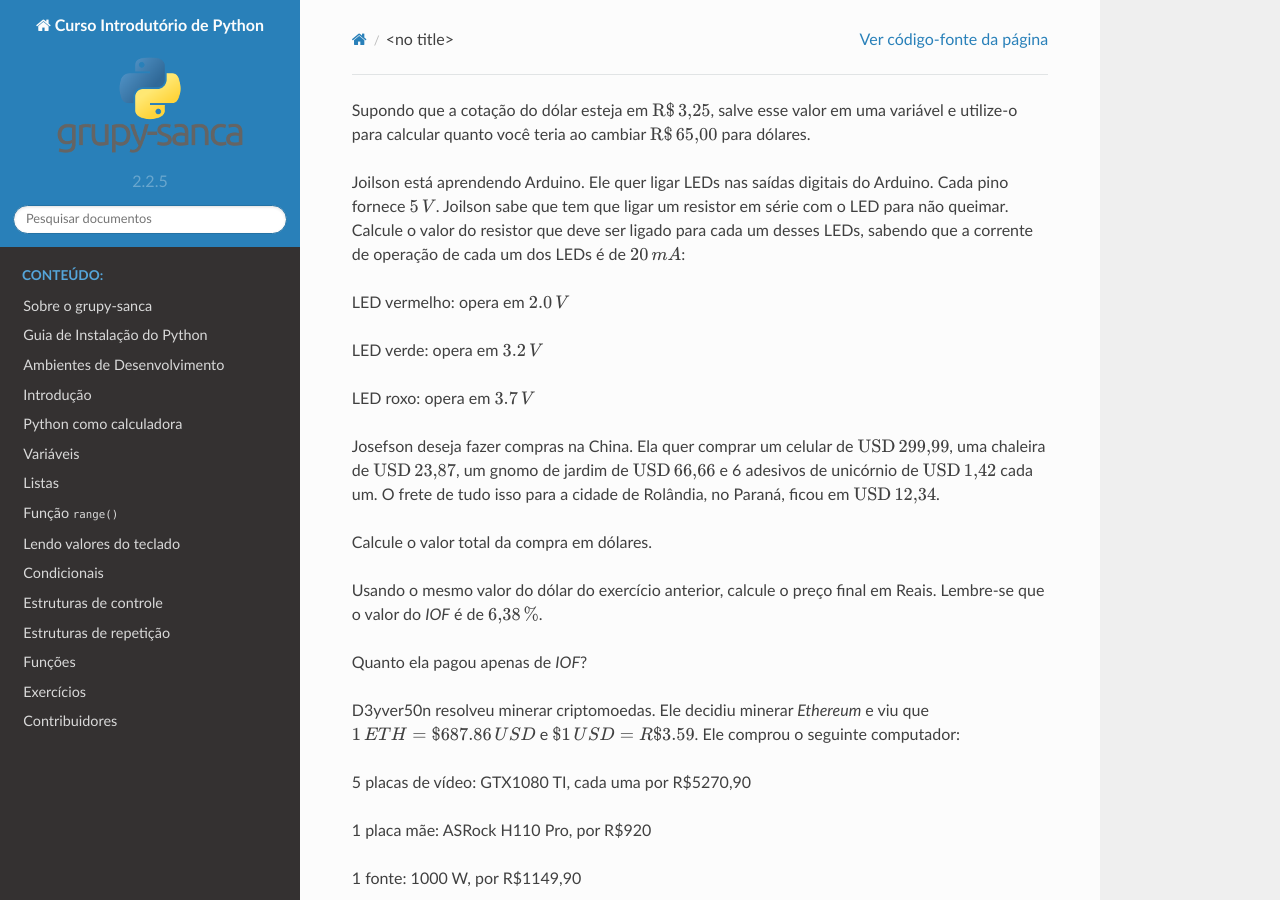
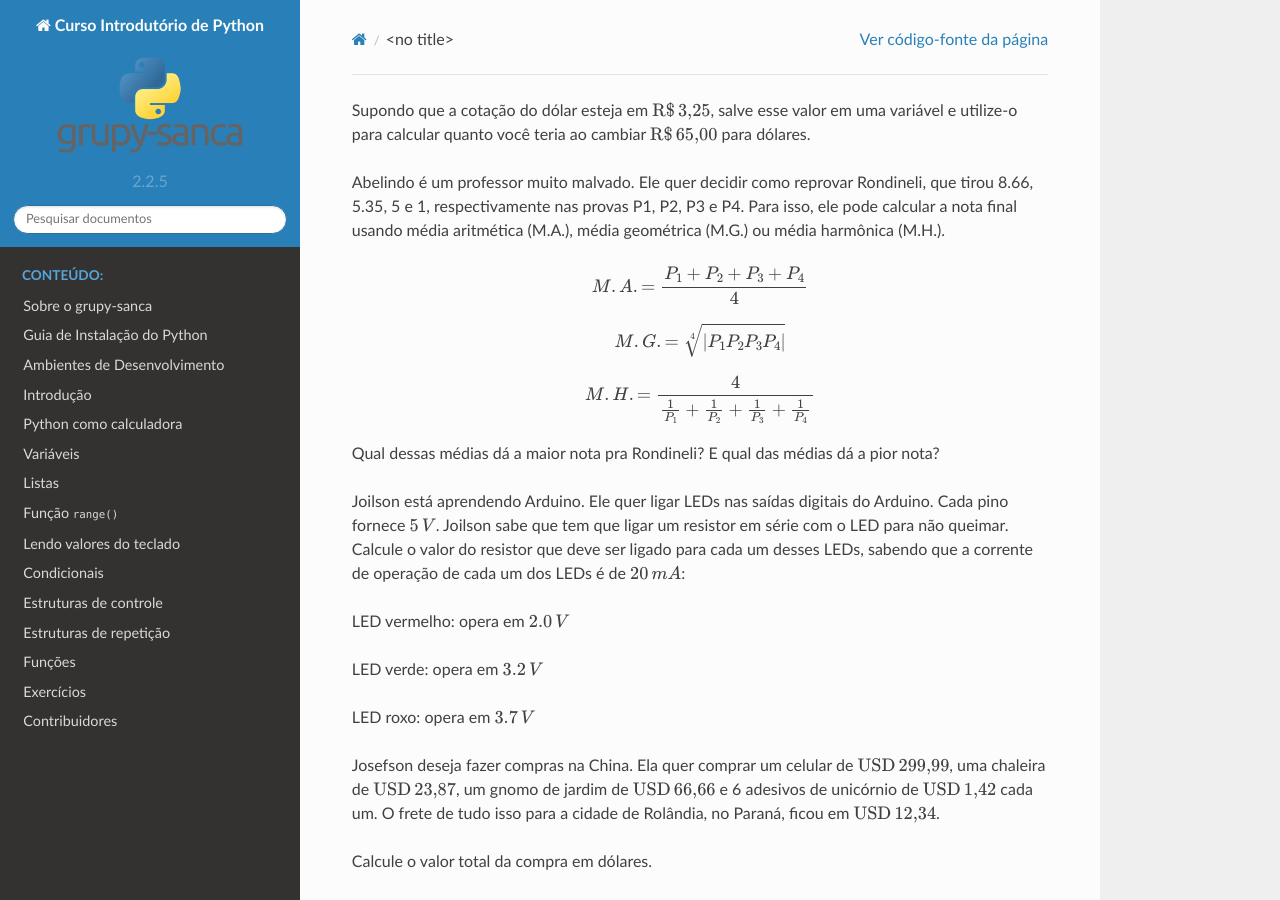
Before and after one commit to grupy-sanca/curso-python, a Sphinx documentation site: the page built from source/exercicios_variaveis.rst, in a window 1280 px wide and 900 px high. Built offline with Sphinx 7.4.7 and the Read the Docs theme 2.0.0, drawn with Linux system fonts in a browser that asks for light colours.

Commit message:
Mais um exercicio e texticulo sobre grupy

```diff
--- a/source/exercicios_variaveis.rst
+++ b/source/exercicios_variaveis.rst
@@ -1,6 +1,42 @@
 #. Supondo que a cotação do dólar esteja em :math:`\mathrm{R}\$\, 3{,}25`,
    salve esse valor em uma variável e utilize-o para calcular quanto você
    teria ao cambiar :math:`\mathrm{R}\$\, 65{,}00` para dólares.
+
+#. Abelindo é um professor muito malvado. Ele quer decidir como reprovar
+   Rondineli, que tirou 8.66, 5.35, 5 e 1, respectivamente nas provas
+   P1, P2, P3 e P4. Para isso, ele pode calcular a nota final usando média
+   aritmética (M.A.), média geométrica (M.G.) ou média harmônica (M.H.).
+
+   .. math::
+
+      M.A. = \frac{P_1 + P_2 + P_3 + P_4}{4}
+
+   .. math::
+
+      M.G. = \sqrt[4]{|P_1 P_2 P_3 P_4|}
+
+   .. math::
+
+      M.H. = \frac{4}{\frac{1}{P_1} + \frac{1}{P_2} + \frac{1}{P_3} + \frac{1}{P_4}}
+
+   Qual dessas médias dá a maior nota pra Rondineli? E qual das médias dá
+   a pior nota?
+
+   .. only:: instructors
+
+      Exemplo de solução:
+
+      .. code:: python
+
+         p1 = 8.66
+         p2 = 5.35
+         p3 = 5
+         p4 = 1
+         MA = (p1 + p2 + p3 + p4) / 4
+         MG = (p1 * p2 * p3 * p4)**(1/4)
+         MH = 4 / (1/p1 + 1/p2 + 1/p3 + 1/p4)
+         print(MA, MG, MH)
+         5.0024999999999995 3.901309628628489 2.662425726074314
 
 #. Joilson está aprendendo Arduino. Ele quer ligar LEDs nas saídas digitais
    do Arduino. Cada pino fornece :math:`5\, V`. Joilson sabe que tem que ligar
--- a/source/index.rst
+++ b/source/index.rst
@@ -7,8 +7,11 @@ Curso Introdutório de Python
    pessoas sem experiência em desenvolvimento ou iniciantes que não conheçam a
    linguagem Python.
 
-   A duração estimada para este curso é de cerca de 8 horas, mas esse tempo
+   A duração estimada para este curso é de cerca de 7 horas, mas esse tempo
    pode variar dependendo do tamanho da turma e da disponibilidade de café.
+
+   O recomendado é cada participante ter acesso a um computador durante o curso
+   para fazer os exercícios. O único modo de aprender programação é programando.
 
 .. toctree::
    :maxdepth: 2
```
Also changed, not shown: source/sobre_grupy.rst (+16 -0 lines).
